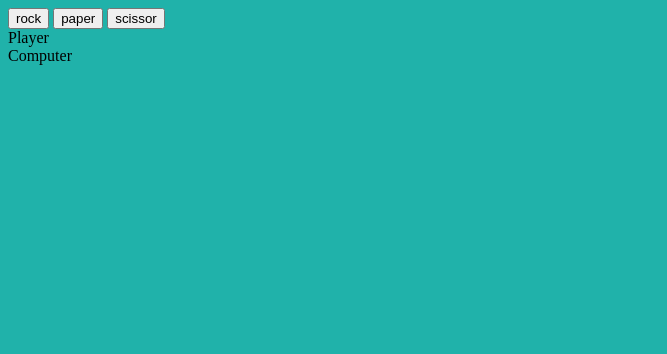
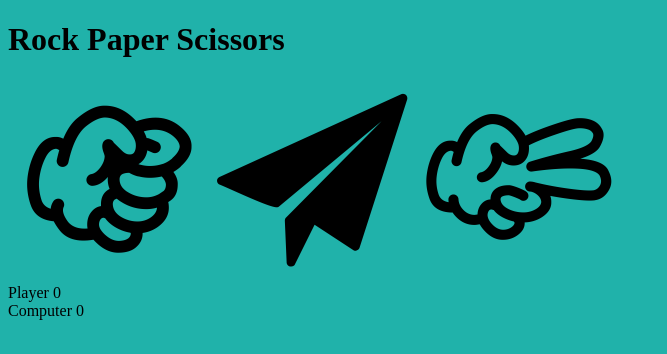
Before and after one commit to over45Codes/rock-paper-scissors-game, a plain HTML site: page index.html in a window 1280 px wide. Shown: the whole page, without its empty margins (0-667 px from the left). Drawn offline with Linux system fonts and the light colour scheme; a web font is replaced by a local one.

Commit message:
commit to master

```diff
--- a/index.html
+++ b/index.html
@@ -3,18 +3,28 @@
   <head>
     <meta charset="UTF-8" />
     <meta name="viewport" content="width=device-width, initial-scale=1.0" />
+    <link href="https://fonts.googleapis.com/css2?family=Swanky+and+Moo+Moo&display=swap" rel="stylesheet">
     <title>Rock Paper Scissors</title>
     <link rel="stylesheet" href="style.css" />
+
   </head>
 
   <body>
+    <h1>Rock Paper Scissors</h1>
     <div class="choices">
-      <button class="choice1">rock</button>
-      <button class="choice2">paper</button>
-      <button class="choice3">scissor</button>
+    <img class="choice" src="images/rock.png"></img>
+    <img class="choice" src="images/paper.png"></img>
+    <img class="choice" src="images/scissors.png"></img>
     </div>
-    <div class="results"></div>
-    <div>Player</div>
-    <div>Computer</div>
+    <div class="results">
+    <div>
+      Player
+      <span class="scores">0</span>
+    </div>
+    <div>
+      Computer
+      <span class="scores">0</span>
+    </div>
+    <script type="text/javascript" src="script.js"></script>
   </body>
 </html>
```
